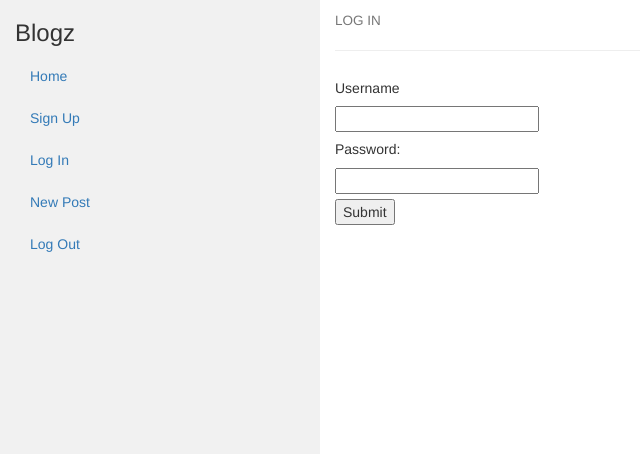
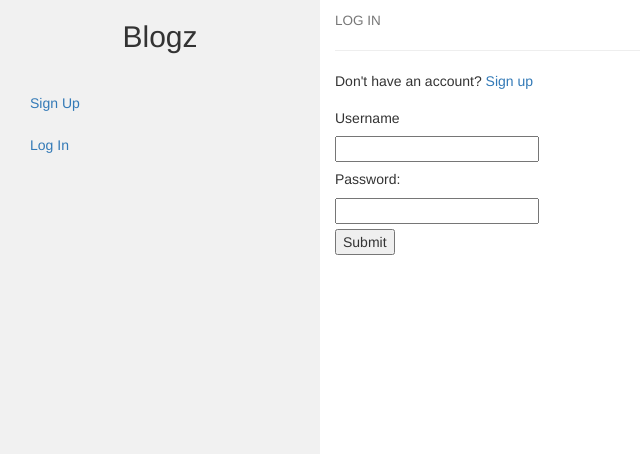
Before and after one commit to nthlfss/blogz, a Flask app: page /login in a window 1280 px wide. Shown: the top 454 px of the page, without its empty margins (0-640 px from the left). Run offline with Flask 2, Linux system fonts and the light colour scheme; some libraries are stand-ins or nearby versions.

Commit message:
more tweaks to look

```diff
--- a/main.py
+++ b/main.py
@@ -104,20 +104,16 @@ def newpost():
         post_body = request.form['body']
         user = User.query.filter_by(username=session['username']).first()
         # verify if fields are empty
-        if len(post_title) == 0:
-            titleError = "Field cannot be empty"
-        if len(post_body) == 0:
-            bodyError = "Field cannot be empty"
-        # if no errors, add input to db
-        if not titleError and not bodyError:
+        if len(post_title) != 0 or len(post_body) != 0:
             new_post = Blog(title=post_title, body=post_body, owner=user)
             db.session.add(new_post)
             db.session.commit()
-            return redirect(url_for('index'))
+            return redirect('/blog')
         # else reload same page with error messages
         else:
-            return render_template('newpost.html', pagetitle="Add A New Blog Entry", titleError=titleError, bodyError=bodyError, body=post_body, title=post_title)
-    return render_template('newpost.html', pagetitle="Add A New Blog Entry")
+            flash('All fields required', 'alert alert-danger')
+
+    return render_template('newpost.html', pagetitle="Add A New Blog Entry", pageLabel="NEW POST")
 
 @app.route('/post/<int:id>')
 def post(id):
--- a/static/style.css
+++ b/static/style.css
@@ -16,14 +16,11 @@
 
  /* On small screens, set height to 'auto' for sidenav and grid */
  @media screen and (max-width: 767px) {
-   .sidenav {
-     height: auto;
-     padding: 15px;
-   }
-   .row.content {height: auto;}
- }
+.sidenav {
+    height: auto;
+    padding: 15px;
+}
+.row.content {height: auto;}
 
-.error {
-    color: red;
-}
+
 </style>
--- a/templates/base.html
+++ b/templates/base.html
@@ -16,13 +16,17 @@
     <div class="container-fluid">
         <div class="row content">
             <div class="col-sm-3 sidenav">
-                <h3>Blogz</h3>
+                <h2><center>Blogz</center></h2>
+                <br>
                 <ul class="nav nav-pills nav-stacked">
+                    {% if 'username' in session %}
                     <li><a href="/blog">Home</a></li>
+                    <li><a href="/newpost">New Post</a></li>
+                    <li><a href="/logout">Log Out</a></li>
+                    {% else %}
                     <li><a href="/signup">Sign Up</a></li>
                     <li><a href="/login">Log In</a></li>
-                    <li><a href="/newpost">New Post</a></li>
-                    <li><a href="/logout">Log Out</a></li>
+                    {% endif %}
                 </ul>
                 <br>
             </div>
--- a/templates/blog.html
+++ b/templates/blog.html
@@ -4,7 +4,7 @@
 
                 {% for entry in entries %}
                 <a href="{{ url_for('post', id=entry.id) }}"><h2>{{entry.title}}</h2></a>
-                <h5><span class="glyphicon glyphicon-time"></span> Post by {{user.username}}, {{ entry.date_posted }}</h5>
+                <h5><small><span class="glyphicon glyphicon-time"></span> Post by <strong>{{user.username}}</strong>, {{ entry.date_posted }}</small></h5>
                 <span>{{entry.body}}</span>
                 <hr />
                 {% endfor %}
--- a/templates/login.html
+++ b/templates/login.html
@@ -1,6 +1,7 @@
 {% extends "base.html" %}
 
 {% block content %}
+<p>Don't have an account? <a href='/signup'>Sign up</a></p>
     <form method='post'>
         <label>
             <h5>Username</h5>
```
